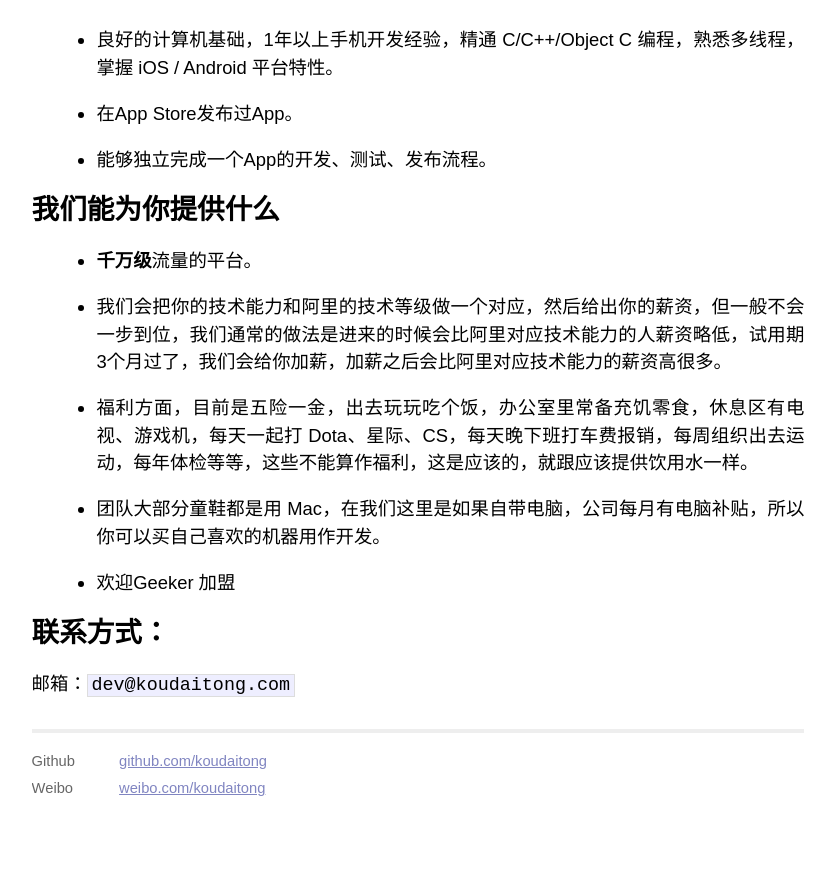
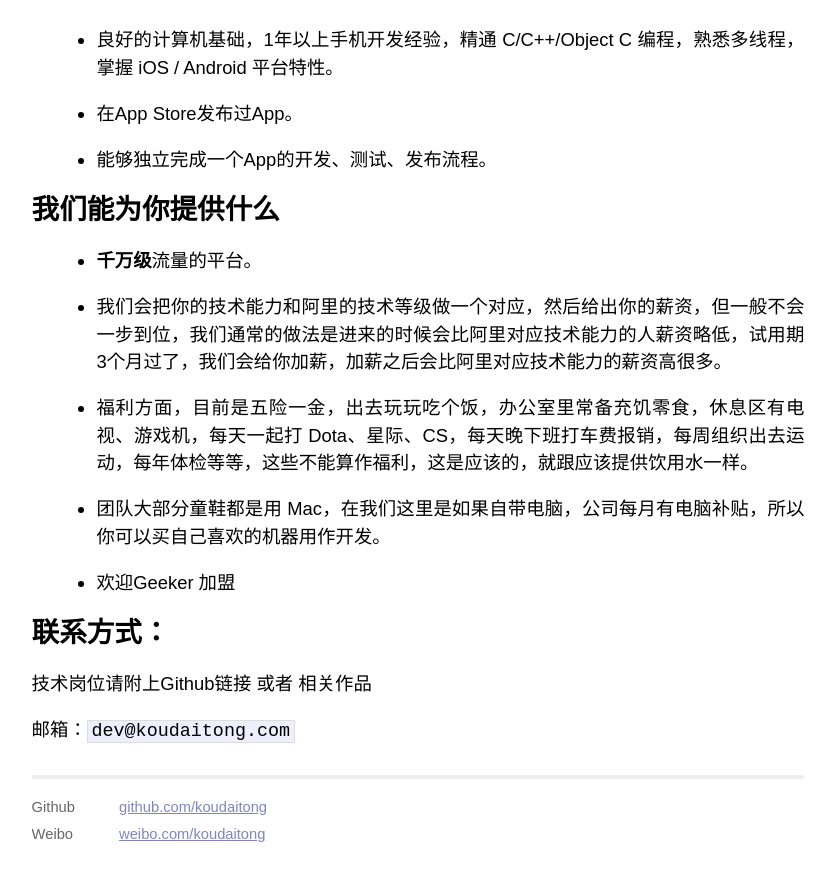
Before and after one commit to judielee/koudaitong.github.io, a Jekyll site: the page built from _posts/2013-11-25-koudaitong.markdown, in a window 1280 px wide and 900 px high, scrolled down 1537 px. Shown: the top 881 px of the window, without its empty margins (222-1057 px from the left). Built offline with Jekyll 4.4.1, drawn with Linux system fonts in a browser that asks for light colours; Markdown is read by kramdown in place of the engine named in the settings; before the commit the page ends 2391 px from its top, so only the background shows below that.

Commit message:
要求添加

```diff
--- a/_posts/2013-11-25-koudaitong.markdown
+++ b/_posts/2013-11-25-koudaitong.markdown
@@ -62,4 +62,6 @@ ps: 推荐成功真的送 iPad，不信的上微博找老板 @白鸦
 
 ##联系方式：
 
+技术岗位请附上Github链接 或者 相关作品
+
 邮箱：`dev@koudaitong.com`
```
